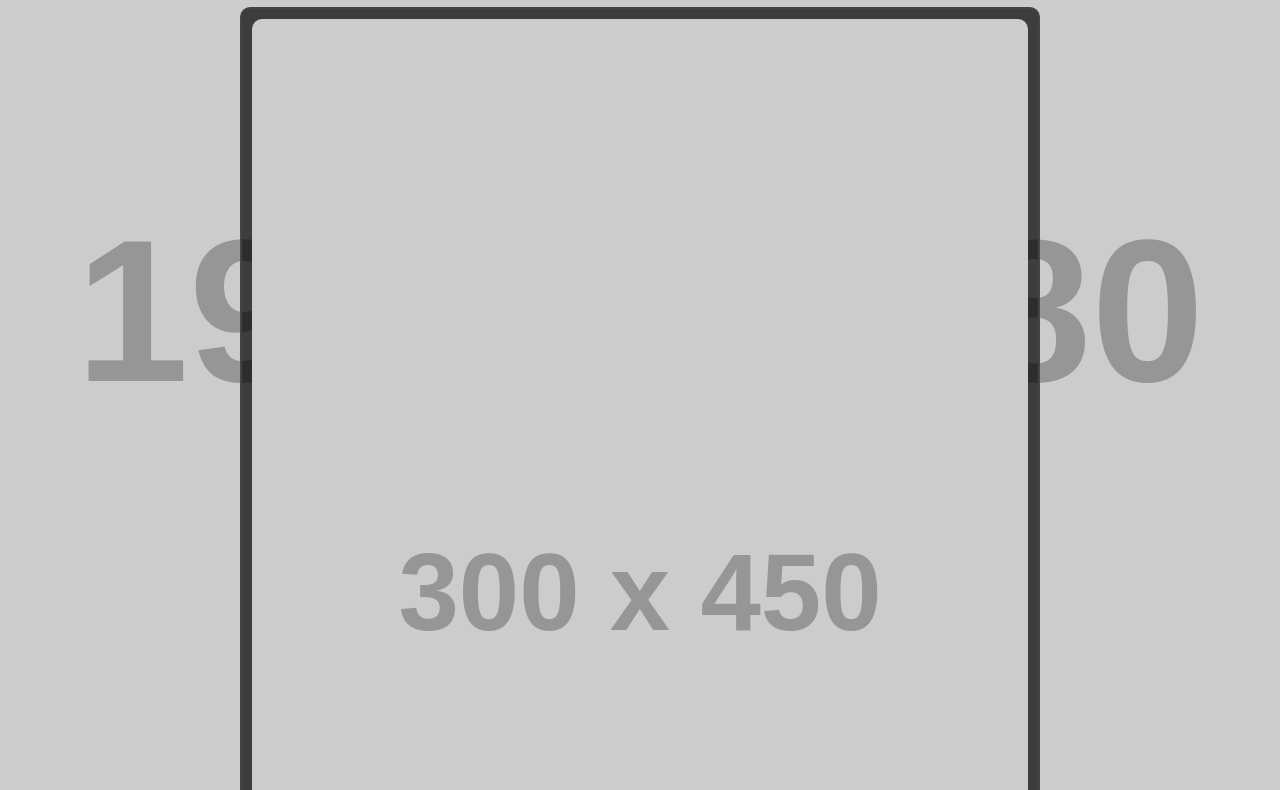
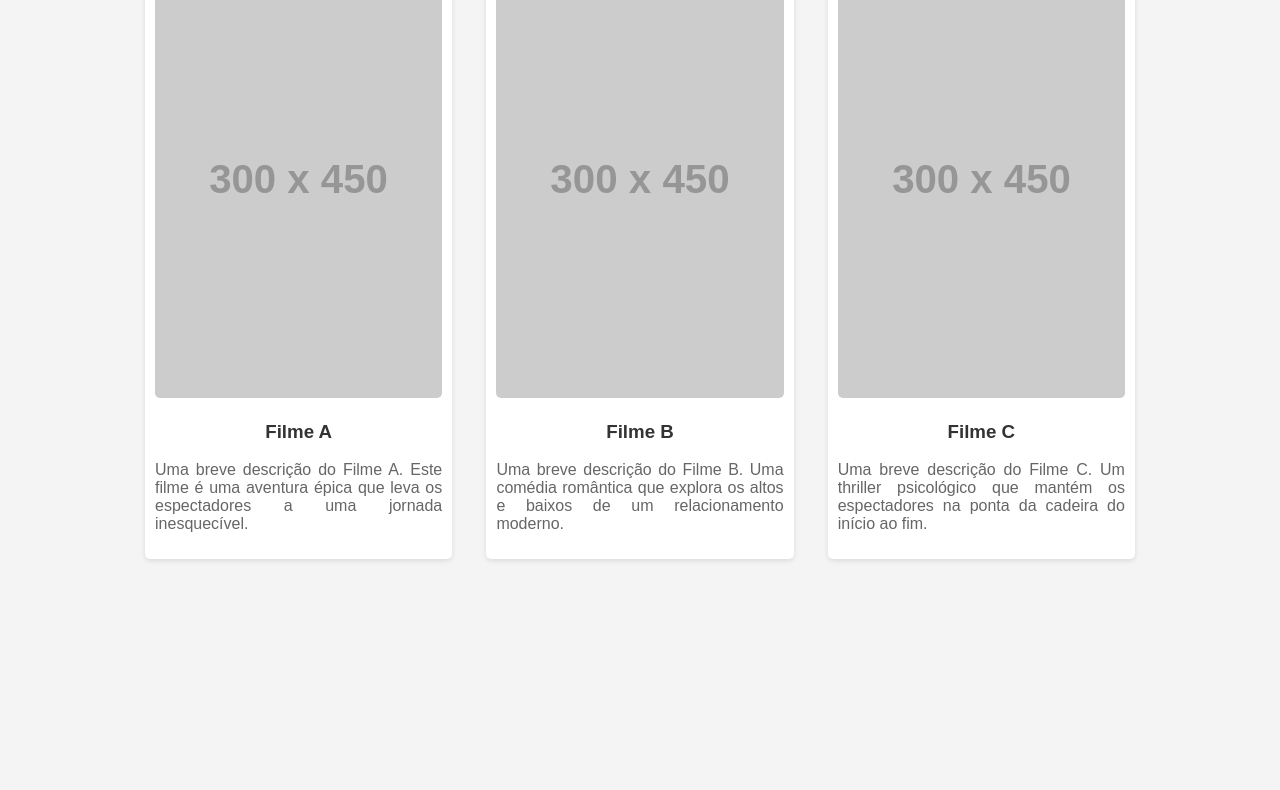
Before and after one commit to Thaiony/SIte-filme, a plain HTML site: page index.html in a window 1280 px wide. Shown: the part 73-863 px from the top of the page. After the commit the page ends 800 px from the top, so only its background shows below. Drawn offline with Linux system fonts and the light colour scheme; placeholder pictures from the web are drawn by us.

Commit message:
muda tudo

```diff
--- a/index.html
+++ b/index.html
@@ -3,61 +3,60 @@
 <head>
     <meta charset="UTF-8">
     <meta name="viewport" content="width=device-width, initial-scale=1.0">
-    <title>Streaming de Vídeo</title>
+    <title>Catálogo de Filmes</title>
     <style>
         body {
             font-family: Arial, sans-serif;
-            background-color: #1c1c1c;
-            color: #fff;
-            text-align: center;
-            background-image: url('https://via.placeholder.com/1920x1080'); /* Link para imagem de fundo */
-            background-size: cover;
-            background-position: center;
-            background-attachment: fixed;
+            background-color: #f4f4f4;
+            margin: 0;
+            padding: 0;
         }
         .container {
-            display: block;
-            margin: 0 auto;
-            max-width: 800px;
+            width: 80%;
+            margin: 20px auto;
+            display: flex;
+            flex-wrap: wrap;
+            justify-content: space-around;
         }
         .movie {
-            margin: 20px 0;
-            border: 2px solid #444;
-            border-radius: 10px;
+            background-color: #fff;
+            margin: 10px;
             padding: 10px;
-            background-color: rgba(0, 0, 0, 0.7);
-            transition: transform 0.3s;
+            width: 30%;
+            box-sizing: border-box;
+            border-radius: 5px;
+            box-shadow: 0 2px 5px rgba(0, 0, 0, 0.1);
         }
         .movie img {
             width: 100%;
-            border-radius: 10px;
+            border-radius: 5px;
         }
-        .movie:hover {
-            transform: scale(1.05);
-            border-color: #ffcc00;
+        .movie h3 {
+            text-align: center;
+            color: #333;
         }
-        .movie h2 {
-            margin: 10px 0 5px;
+        .movie p {
+            text-align: justify;
+            color: #666;
         }
     </style>
 </head>
 <body>
-    <h1>Streaming de Vídeo</h1>
     <div class="container">
         <div class="movie">
-            <img src="https://via.placeholder.com/300x450" alt="Aventura nas Estrelas">
-            <h2>Aventura nas Estrelas</h2>
-            <p>Uma jornada épica de exploração espacial onde a tripulação descobre planetas inexplorados e enfrenta desafios inimagináveis.</p>
+            <img src="https://via.placeholder.com/300x450" alt="Filme A">
+            <h3>Filme A</h3>
+            <p>Uma breve descrição do Filme A. Este filme é uma aventura épica que leva os espectadores a uma jornada inesquecível.</p>
         </div>
         <div class="movie">
-            <img src="https://via.placeholder.com/300x450" alt="O Segredo do Oceano">
-            <h2>O Segredo do Oceano</h2>
-            <p>Uma história de mistério e aventura subaquática onde mergulhadores encontram um segredo antigo nas profundezas do mar.</p>
+            <img src="https://via.placeholder.com/300x450" alt="Filme B">
+            <h3>Filme B</h3>
+            <p>Uma breve descrição do Filme B. Uma comédia romântica que explora os altos e baixos de um relacionamento moderno.</p>
         </div>
         <div class="movie">
-            <img src="https://via.placeholder.com/300x450" alt="O Mestre do Tempo">
-            <h2>O Mestre do Tempo</h2>
-            <p>Um cientista descobre a habilidade de viajar no tempo e deve lidar com as consequências de alterar o curso da história.</p>
+            <img src="https://via.placeholder.com/300x450" alt="Filme C">
+            <h3>Filme C</h3>
+            <p>Uma breve descrição do Filme C. Um thriller psicológico que mantém os espectadores na ponta da cadeira do início ao fim.</p>
         </div>
     </div>
 </body>
```
